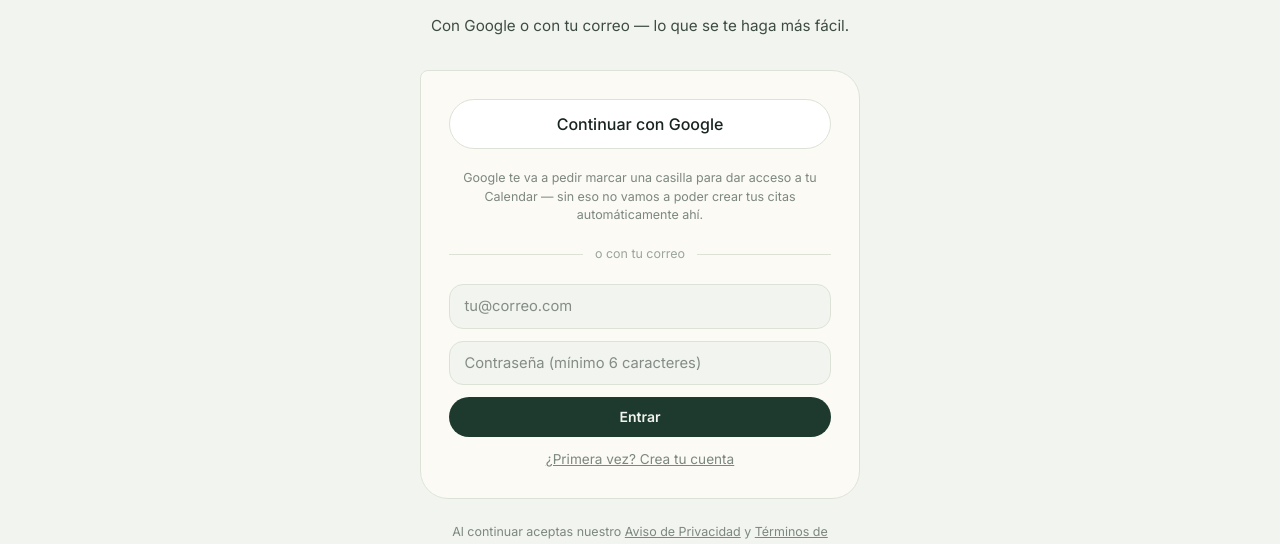
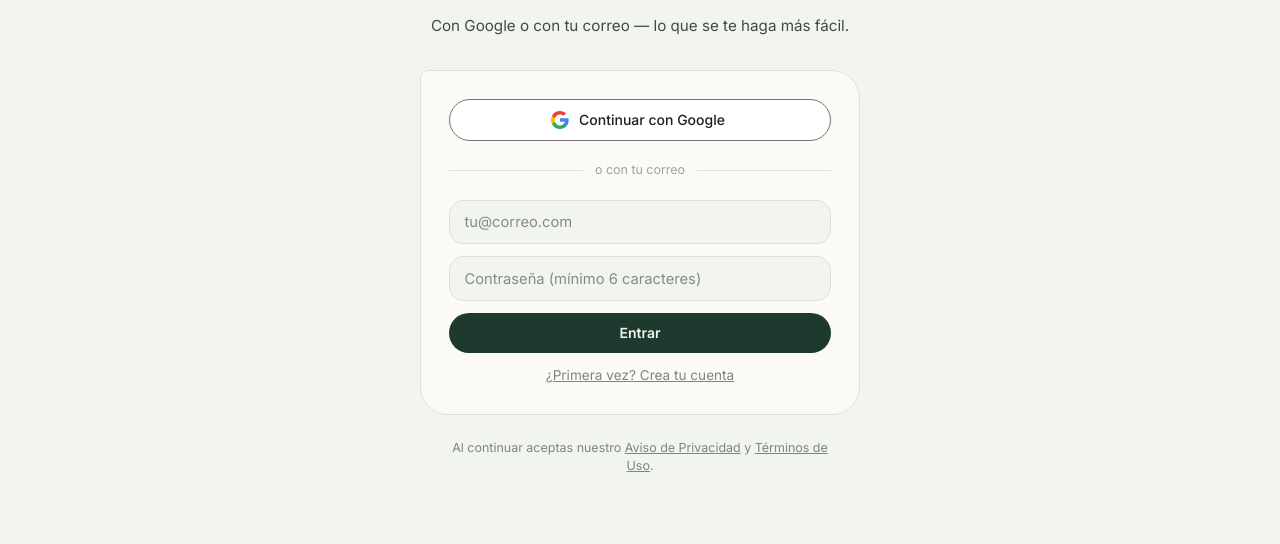
Before and after one commit to guslemy/lemy, a Next.js app: page /login in a window 1280 px wide. Shown: the part 248-792 px from the top of the page. Built offline with nearby package versions, Linux system fonts and the light colour scheme; no server answers.

Commit message:
Cumplimiento Google: scope de Calendar solo para intencion de terapeuta, boton oficial Sign in with Google, limpia aviso de privacidad

```diff
--- a/src/app/login/page.tsx
+++ b/src/app/login/page.tsx
@@ -22,6 +22,12 @@
   // por eso requestAppointment manda flujo=reserva explícito al redirigir
   // aquí (ver src/app/[slug]/actions.ts).
   const isBookingFlow = Boolean(flujo === "reserva" || next === "/completar-perfil");
+  // flujo=terapeuta lo manda el botón "Crear mi perfil" (ver app/page.tsx) —
+  // es la única señal de intención que tenemos ANTES de que exista una
+  // cuenta con rol therapist, así que es lo que decide si vale la pena
+  // pedir el scope de Calendar de una vez (ver GoogleLoginButton). Nadie más
+  // debería recibir esa pantalla de permisos de Google.
+  const wantsTherapist = flujo === "terapeuta";
 
   return (
     <>
@@ -41,11 +47,13 @@
           </p>
 
           <div className="signature-corner mt-8 flex flex-col items-center gap-5 rounded-[28px] border border-line bg-card p-7">
-            <GoogleLoginButton next={next} />
-            <p className="max-w-sm text-[0.78rem] text-[#7C877F]">
-              Google te va a pedir marcar una casilla para dar acceso a tu Calendar — sin eso no
-              vamos a poder crear tus citas automáticamente ahí.
-            </p>
+            <GoogleLoginButton next={next} includeCalendarScopes={wantsTherapist} />
+            {wantsTherapist && (
+              <p className="max-w-sm text-[0.78rem] text-[#7C877F]">
+                Google te va a pedir marcar una casilla para dar acceso a tu Calendar — sin eso no
+                vamos a poder crear tus citas automáticamente ahí.
+              </p>
+            )}
 
             <div className="flex w-full items-center gap-3 text-[0.78rem] text-[#9AA59D]">
               <div className="h-px flex-1 bg-line" />
--- a/src/app/page.tsx
+++ b/src/app/page.tsx
@@ -348,7 +348,7 @@
                     que la persona correcta te encuentre, no cualquiera.
                   </p>
                   <div className="mt-7 flex flex-wrap gap-3.5">
-                    <Button href="/login" variant="rose">
+                    <Button href="/login?flujo=terapeuta" variant="rose">
                       Crear mi perfil
                     </Button>
                     <Button href="#perfil" variant="outline-light">
--- a/src/app/privacidad/page.tsx
+++ b/src/app/privacidad/page.tsx
@@ -115,13 +115,6 @@
               publicarán en esta misma página con su fecha de actualización.
             </p>
           </Section>
-
-          <p className="mt-12 rounded-2xl border border-line bg-card px-5 py-4 text-[0.85rem] text-[#5A665F]">
-            Este aviso es un borrador funcional pensado para cubrir los elementos que exige la
-            LFPDPPP y los requisitos de verificación de Google. Antes de publicarlo como definitivo,
-            se recomienda que un abogado lo revise y confirme la razón social exacta y cualquier
-            detalle específico del negocio.
-          </p>
         </div>
       </main>
       <SiteFooter />
--- a/src/components/google-calendar-connect-button.tsx
+++ b/src/components/google-calendar-connect-button.tsx
@@ -1,6 +1,7 @@
 "use client";
 
 import { createClient } from "@/lib/supabase/client";
+import { GoogleGIcon } from "@/components/google-g-icon";
 
 // Botón para (re)conectar Google Calendar sin pasar por /login — el
 // terapeuta ya tiene sesión iniciada, solo necesitamos que Google le pida
@@ -28,12 +29,17 @@
     });
   };
 
+  // Mismo tema "Light" que google-login-button.tsx — las guías de marca de
+  // Google prohíben poner el ícono "G" a color sobre un fondo que no sea
+  // uno de sus tres temas aprobados (light/dark/neutral); el verde forest
+  // de Lemy no es ninguno de los tres.
   return (
     <button
       type="button"
       onClick={handleConnect}
-      className="rounded-full bg-forest px-5 py-2.5 text-sm font-semibold text-sage-white transition-all duration-200 active:scale-95 hover:bg-forest-deep"
+      className="flex items-center gap-2.5 rounded-full border border-[#747775] bg-white py-2.5 pl-3 pr-4 text-[14px] font-medium leading-5 text-[#1F1F1F] transition-all duration-200 active:scale-95 hover:bg-[#1F1F1F]/[0.04]"
     >
+      <GoogleGIcon />
       {label}
     </button>
   );
--- /dev/null
+++ b/src/components/google-g-icon.tsx
@@ -0,0 +1,26 @@
+// Logomark oficial de Google ("G" a cuatro colores) — las guías de marca de
+// "Sign in with Google" (developers.google.com/identity/branding-guidelines)
+// exigen usar exactamente este ícono, sin recolorear, sobre fondo blanco,
+// en cualquier botón que dispare una acción de autorización de Google.
+export function GoogleGIcon({ className = "h-[18px] w-[18px] flex-none" }: { className?: string }) {
+  return (
+    <svg className={className} viewBox="0 0 18 18" xmlns="http://www.w3.org/2000/svg" aria-hidden="true">
+      <path
+        fill="#4285F4"
+        d="M17.64 9.2c0-.637-.057-1.251-.164-1.84H9v3.481h4.844a4.14 4.14 0 0 1-1.796 2.716v2.259h2.908c1.702-1.567 2.684-3.874 2.684-6.615z"
+      />
+      <path
+        fill="#34A853"
+        d="M9 18c2.43 0 4.467-.806 5.956-2.184l-2.908-2.259c-.806.54-1.837.86-3.048.86-2.344 0-4.328-1.583-5.036-3.71H.957v2.332A8.997 8.997 0 0 0 9 18z"
+      />
+      <path
+        fill="#FBBC05"
+        d="M3.964 10.707A5.41 5.41 0 0 1 3.682 9c0-.593.102-1.17.282-1.707V4.961H.957A8.996 8.996 0 0 0 0 9c0 1.452.348 2.827.957 4.039l3.007-2.332z"
+      />
+      <path
+        fill="#EA4335"
+        d="M9 3.58c1.321 0 2.508.454 3.44 1.345l2.582-2.58C13.463.891 11.426 0 9 0A8.997 8.997 0 0 0 .957 4.961L3.964 7.293C4.672 5.163 6.656 3.58 9 3.58z"
+      />
+    </svg>
+  );
+}
--- a/src/components/google-login-button.tsx
+++ b/src/components/google-login-button.tsx
@@ -1,15 +1,27 @@
 "use client";
 
 import { createClient } from "@/lib/supabase/client";
+import { GoogleGIcon } from "@/components/google-g-icon";
 
-// Login con Google. Pedimos también el scope de Calendar para poder,
-// al final de la Fase 1, crear el evento + Google Meet automáticamente
-// cuando el paciente paga el anticipo de una cita.
+// Login con Google. El scope de Calendar SOLO se pide cuando
+// includeCalendarScopes es true (quien llegó con intención explícita de ser
+// terapeuta, ver /login?flujo=terapeuta) — un paciente nunca usa Calendar en
+// Lemy, así que pedírselo de todos modos viola el principio de "narrowest
+// scopes" que exige la verificación de Google (y contradice lo que dice
+// nuestro propio aviso de privacidad: "solo si eres terapeuta"). Quien se
+// vuelve terapeuta más tarde sin haber pasado por aquí lo conecta después
+// desde /dashboard/perfil (ver GoogleCalendarConnectButton).
 //
 // `next` viaja hasta /auth/callback (que sí sabe leerlo) para que, si
 // alguien llegó aquí a media reserva de cita, Google no lo mande a
 // /dashboard a secas — regresa exactamente a donde iba.
-export function GoogleLoginButton({ next }: { next?: string }) {
+export function GoogleLoginButton({
+  next,
+  includeCalendarScopes = false,
+}: {
+  next?: string;
+  includeCalendarScopes?: boolean;
+}) {
   const supabase = createClient();
 
   const handleLogin = async () => {
@@ -25,21 +37,35 @@
         // mostrar un horario como disponible. Quien conectó su cuenta antes
         // de que agregáramos este scope necesita reconectar (cerrar sesión
         // y volver a entrar con Google) para otorgarlo.
-        scopes:
-          "https://www.googleapis.com/auth/calendar.events https://www.googleapis.com/auth/calendar.freebusy",
-        queryParams: {
-          access_type: "offline", // necesario para refresh_token (usarlo luego server-side)
-          prompt: "consent",
-        },
+        ...(includeCalendarScopes
+          ? {
+              scopes:
+                "https://www.googleapis.com/auth/calendar.events https://www.googleapis.com/auth/calendar.freebusy",
+              // access_type=offline + prompt=consent son para conseguir un
+              // refresh_token de Google (necesario para crear eventos desde
+              // el servidor más adelante) — sin scope de Calendar de por
+              // medio no hace falta pedir ninguno de los dos, así que
+              // también quedan condicionados a includeCalendarScopes.
+              queryParams: {
+                access_type: "offline",
+                prompt: "consent",
+              },
+            }
+          : {}),
       },
     });
   };
 
+  // Tema "Light" pill de las guías de marca de Google: fondo blanco, borde
+  // #747775, texto #1F1F1F. El texto localizado ("Continuar con Google") es
+  // una de las variantes que Google permite explícitamente traducir — lo
+  // que NO se puede tocar es el ícono ni sus colores (ver GoogleGIcon).
   return (
     <button
       onClick={handleLogin}
-      className="flex w-full items-center justify-center gap-2 rounded-full border border-line bg-white px-6 py-3 font-medium text-ink transition-all duration-200 active:scale-95 hover:border-forest hover:bg-forest/[0.03]"
+      className="flex w-full items-center justify-center gap-2.5 rounded-full border border-[#747775] bg-white py-2.5 pl-3 pr-4 text-[14px] font-medium leading-5 text-[#1F1F1F] transition-all duration-200 active:scale-95 hover:bg-[#1F1F1F]/[0.04]"
     >
+      <GoogleGIcon />
       Continuar con Google
     </button>
   );
```
